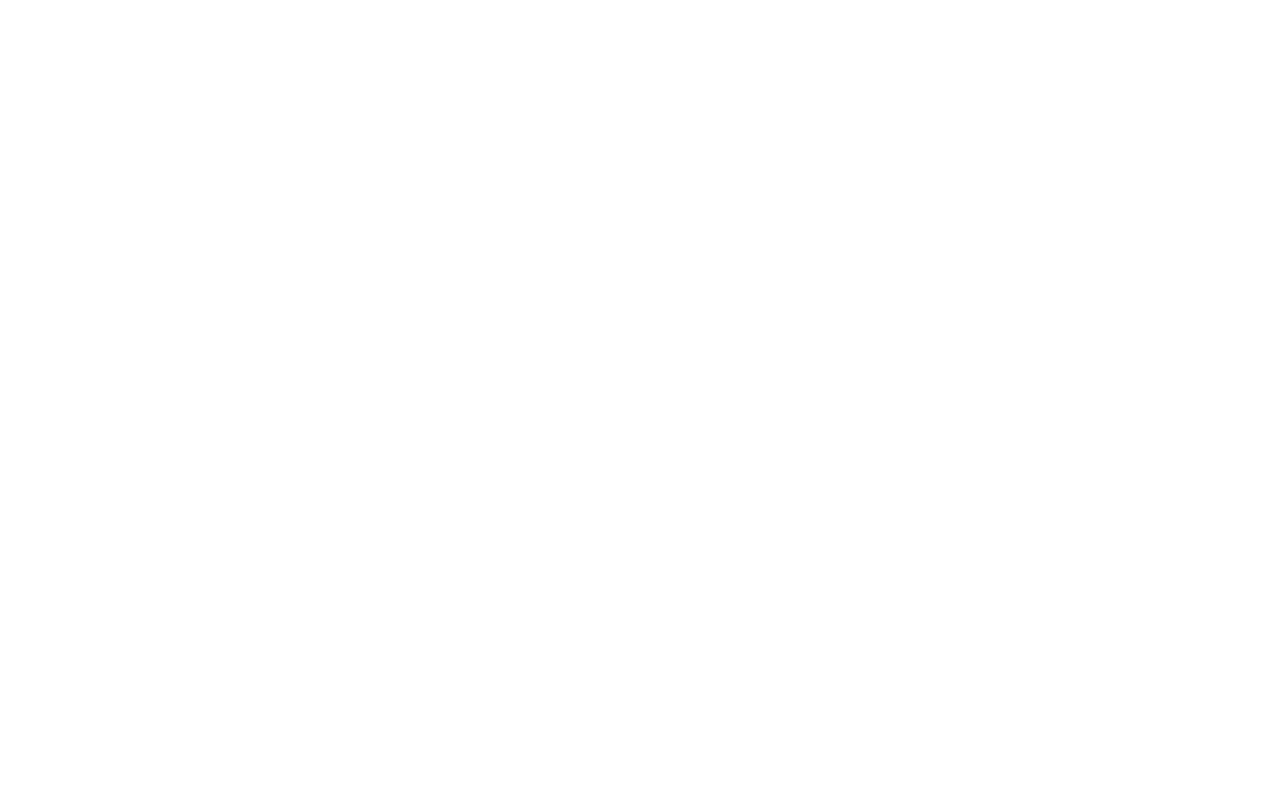
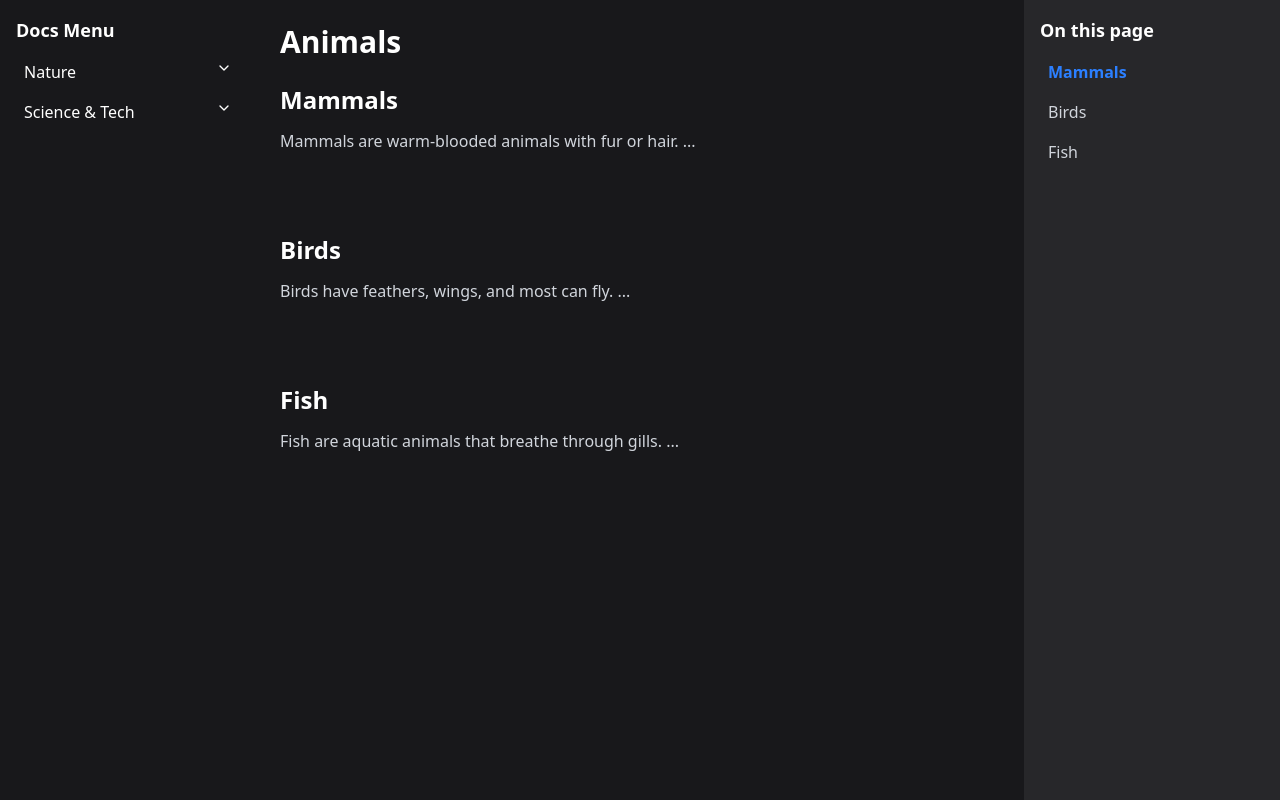
Before and after one commit to ayan-011/UI-, a React (Vite) app: page /docs in a window 1280 px wide. Before the commit this address had no page. Built offline with nearby package versions, Linux system fonts and the light colour scheme.

Commit message:
add docs. page

```diff
--- a/Components/nav.jsx
+++ b/Components/nav.jsx
@@ -1,5 +1,9 @@
-import React from 'react'
-import App from '../src/App'
+import { Link } from "react-router-dom"
+
+
+
+
+
 
 const Nav = () => {
   return (
@@ -10,8 +14,16 @@
 
     {/* Buttons  */}
         <div className="buttons md:flex hidden md:gap-8 items-center">
+            <Link to="/docs">
             <div className="docs">Docs</div>
-            <div className="code">Code</div>
+            </Link>
+           <a
+  href="https://github.com/ayan-011/UI-"
+  target="_blank"
+  rel="noopener noreferrer"
+>
+  <div className="code">Code</div>
+</a>
             <div className="about">About</div>
 
             <button className="Install  md:p-1.5 md:px-5 rounded outline-white hover-outline-zinc  outline-[1px]  hover-bg-white hover-black transition-all duration-100 cursor-pointer">Install</button>
--- a/package.json
+++ b/package.json
@@ -12,6 +12,7 @@
   "dependencies": {
     "@tailwindcss/vite": "^4.1.11",
     "locomotive-scroll": "^4.1.4",
+    "lucide-react": "^0.541.0",
     "react": "^19.1.0",
     "react-dom": "^19.1.0",
     "react-router-dom": "^7.7.1",
--- a/src/App.jsx
+++ b/src/App.jsx
@@ -2,6 +2,7 @@
 import { Route, Routes } from 'react-router-dom'
 import './App.css'
 import Home from './pages/home'
+import Docs from './pages/Docs'
 
 
 
@@ -12,6 +13,7 @@
       <Routes>
         <Route element={<Home/>} path='/'/>
         <Route element={<Home/>} path='/home'/>
+        <Route element={<Docs/>} path='/docs'/>
       </Routes>
      </div>
    )
--- /dev/null
+++ b/src/pages/Docs.jsx
@@ -0,0 +1,173 @@
+import { useState, useRef, useEffect } from "react";
+import { ChevronDown, ChevronUp, Menu, X } from "lucide-react"; // added Menu + X icons
+
+// 👇 Sample Documentation Structure
+const docs = {
+  animals: {
+    title: "Animals",
+    subtopics: [
+      { id: "mammals", title: "Mammals", content: "Mammals are warm-blooded animals with fur or hair. ..." },
+      { id: "birds", title: "Birds", content: "Birds have feathers, wings, and most can fly. ..." },
+      { id: "fish", title: "Fish", content: "Fish are aquatic animals that breathe through gills. ..." },
+    ],
+  },
+  plants: {
+    title: "Plants",
+    subtopics: [
+      { id: "trees", title: "Trees", content: "Trees are tall plants with a trunk and branches." },
+      { id: "flowers", title: "Flowers", content: "Flowers are the reproductive parts of many plants." },
+      { id: "grasses", title: "Grasses", content: "Grasses are monocot plants with narrow leaves." },
+    ],
+  },
+  technology: {
+    title: "Technology",
+    subtopics: [
+      { id: "computers", title: "Computers", content: "Computers process data and execute instructions." },
+      { id: "internet", title: "Internet", content: "The Internet connects computers globally." },
+      { id: "ai", title: "Artificial Intelligence", content: "AI simulates human intelligence in machines." },
+    ],
+  },
+};
+
+// 👇 Sidebar Menu Data (with collapsible categories)
+const menu = [
+  {
+    id: "nature",
+    label: "Nature",
+    children: [
+      { id: "animals", label: "Animals" },
+      { id: "plants", label: "Plants" },
+    ],
+  },
+  {
+    id: "science",
+    label: "Science & Tech",
+    children: [
+      { id: "technology", label: "Technology" },
+    ],
+  },
+];
+
+export default function Docs() {
+  const [openMenus, setOpenMenus] = useState({});
+  const [activeDoc, setActiveDoc] = useState("animals");
+  const [activeSubtopic, setActiveSubtopic] = useState(docs["animals"].subtopics[0].id);
+  const [mobileMenuOpen, setMobileMenuOpen] = useState(false);
+
+  const sectionRefs = useRef({});
+  const middleRef = useRef(null);
+
+  // IntersectionObserver for Right Sidebar
+  useEffect(() => {
+    const observer = new IntersectionObserver(
+      (entries) => {
+        entries.forEach((entry) => {
+          if (entry.isIntersecting) setActiveSubtopic(entry.target.id);
+        });
+      },
+      { root: middleRef.current, threshold: 0, rootMargin: "-20% 0px -80% 0px" }
+    );
+
+    docs[activeDoc].subtopics.forEach((sub) => {
+      if (sectionRefs.current[sub.id]) {
+        observer.observe(sectionRefs.current[sub.id]);
+      }
+    });
+
+    return () => observer.disconnect();
+  }, [activeDoc]);
+
+  const toggleMenu = (id) => setOpenMenus((prev) => ({ ...prev, [id]: !prev[id] }));
+
+  return (
+    <div className="flex h-screen overflow-hidden bg-zinc-900 text-white">
+      {/* Mobile Top Bar */}
+      <div className="lg:hidden flex items-center justify-between p-4 bg-zinc-800 border-b border-zinc-700">
+        <h2 className="text-lg font-bold">Docs</h2>
+        <button onClick={() => setMobileMenuOpen(!mobileMenuOpen)}>
+          {mobileMenuOpen ? <X size={24} /> : <Menu size={24} />}
+        </button>
+      </div>
+
+      {/* Left Sidebar */}
+      <div
+        className={`fixed lg:static top-0 left-0 h-full w-3/4 max-w-xs bg-zinc-900 p-4 z-20 transform transition-transform duration-300
+        ${mobileMenuOpen ? "translate-x-0" : "-translate-x-full"} lg:translate-x-0 lg:w-1/5 overflow-y-auto`}
+      >
+        <h2 className="text-lg font-bold mb-3">Docs Menu</h2>
+        <ul className="space-y-2">
+          {menu.map((item) => (
+            <li key={item.id}>
+              <button
+                onClick={() => toggleMenu(item.id)}
+                className="flex justify-between w-full px-2 py-1 rounded hover:bg-zinc-800"
+              >
+                {item.label}
+                {openMenus[item.id] ? <ChevronUp size={16} /> : <ChevronDown size={16} />}
+              </button>
+              {openMenus[item.id] && (
+                <ul className="ml-4 mt-2 space-y-1">
+                  {item.children.map((child) => (
+                    <li key={child.id}>
+                      <button
+                        onClick={() => {
+                          setActiveDoc(child.id);
+                          setMobileMenuOpen(false); // auto close on mobile select
+                        }}
+                        className={`w-full text-left px-2 py-1 rounded ${
+                          activeDoc === child.id ? "bg-zinc-700 font-bold" : "hover:bg-zinc-800"
+                        }`}
+                      >
+                        {child.label}
+                      </button>
+                    </li>
+                  ))}
+                </ul>
+              )}
+            </li>
+          ))}
+        </ul>
+      </div>
+
+      {/* Middle Content */}
+      <div
+        ref={middleRef}
+        className="flex-1 overflow-y-auto p-6 space-y-20 h-screen scroll-smooth"
+      >
+        <h1 className="text-3xl font-bold mb-6">{docs[activeDoc].title}</h1>
+        {docs[activeDoc].subtopics.map((sub) => (
+          <section
+            key={sub.id}
+            id={sub.id}
+            ref={(el) => (sectionRefs.current[sub.id] = el)}
+            className="scroll-mt-20"
+          >
+            <h2 className="text-2xl font-bold mb-3">{sub.title}</h2>
+            <p className="leading-relaxed text-gray-300">{sub.content}</p>
+          </section>
+        ))}
+      </div>
+
+      {/* Right Sidebar */}
+      <div className="hidden lg:block w-1/5 bg-zinc-800 p-4">
+        <h2 className="text-lg font-bold mb-3">On this page</h2>
+        <ul className="space-y-2">
+          {docs[activeDoc].subtopics.map((sub) => (
+            <li key={sub.id}>
+              <a
+                href={`#${sub.id}`}
+                className={`block px-2 py-1 rounded ${
+                  activeSubtopic === sub.id
+                    ? "text-blue-500 font-bold"
+                    : "text-gray-300 hover:text-white"
+                }`}
+              >
+                {sub.title}
+              </a>
+            </li>
+          ))}
+        </ul>
+      </div>
+    </div>
+  );
+}
```
Also changed, not shown: 1 other file (tests, documents, lock files or other folders).
